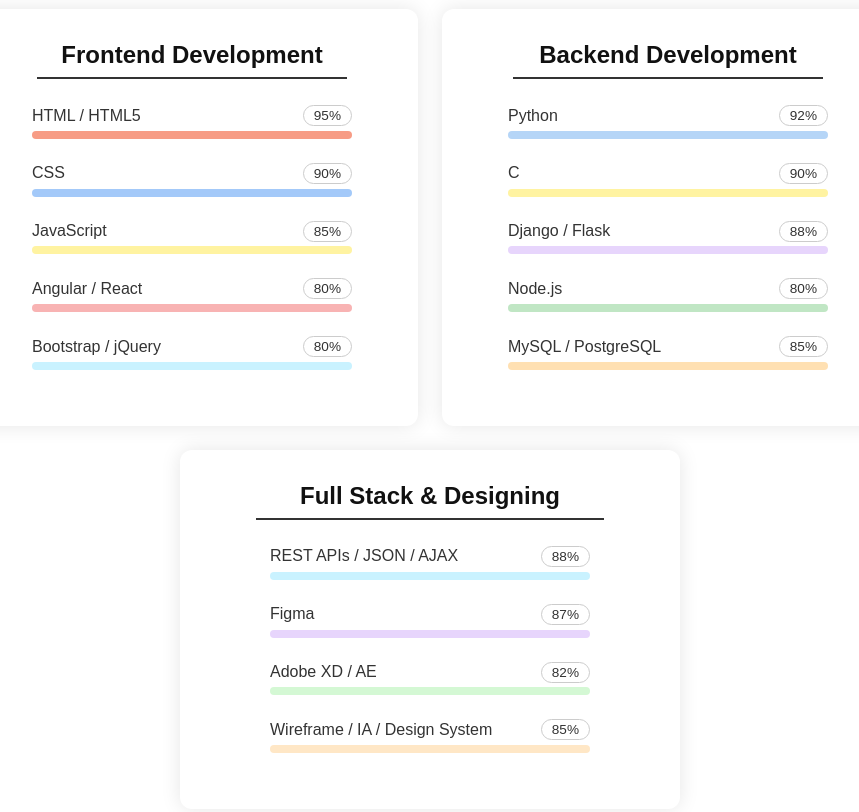
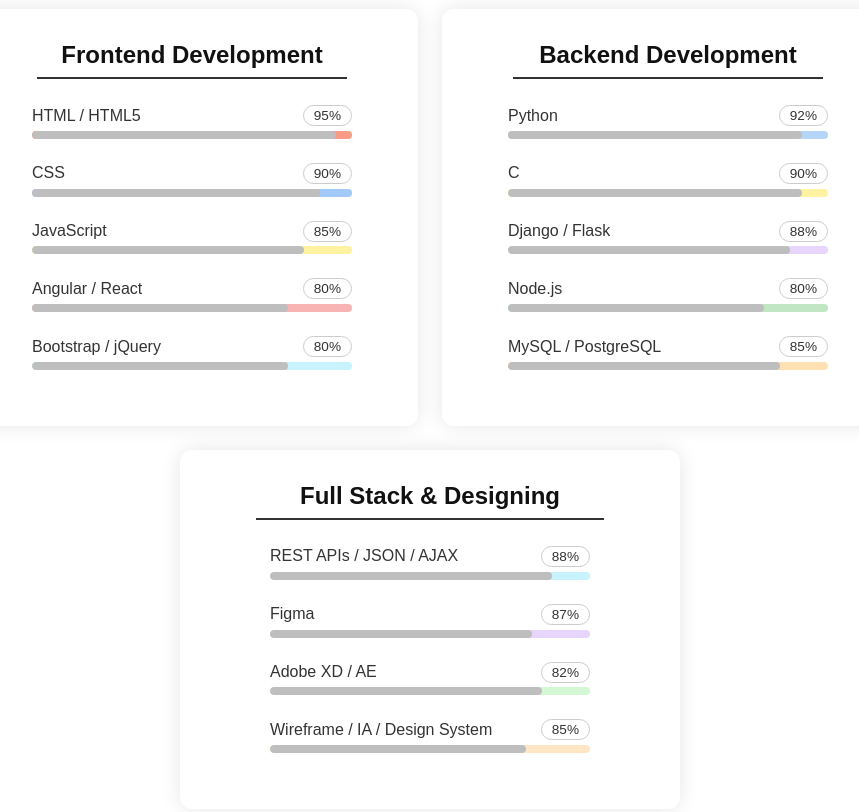
Before and after one commit to Bhavyaedara7/Bhavya-portfolio, a plain HTML site: page index.html in a window 1280 px wide. Shown: the part 1820-2632 px from the top of the page, without its empty margins (210-1069 px from the left). Drawn offline with nearby package versions, Linux system fonts and the light colour scheme.

Commit message:
Update skills.css

```diff
--- a/styles/skills.css
+++ b/styles/skills.css
@@ -148,7 +148,7 @@
 
 .bar-fill {
     height: 100%;
-    background-color: bebebe; /* Same fill for all */
+    background-color: #bebebe; /* Same fill for all */
     border-radius: 6px;
     transition: width 0.4s ease-in-out;
 }
```
